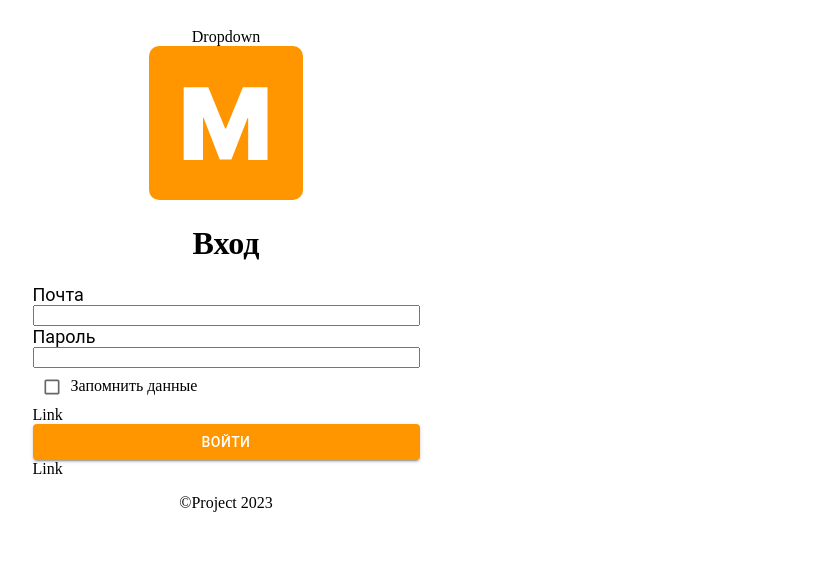
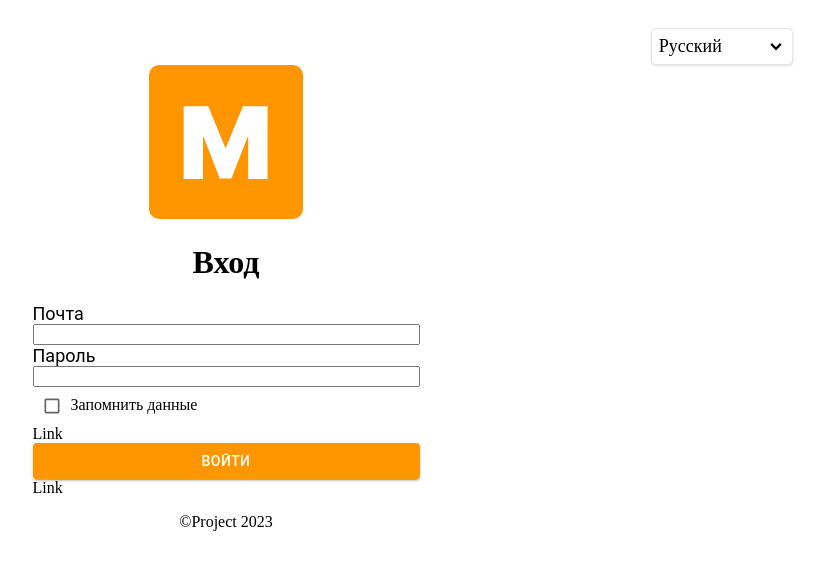
Before and after one commit to ChristmasWoe/Vcourse, a React app: page / in a window 1280 px wide. Shown: the top 570 px of the page, without its empty margins (414-1238 px from the left). Built offline with nearby package versions, Linux system fonts and the light colour scheme.

Commit message:
1.6 Dropdown added

```diff
--- a/package.json
+++ b/package.json
@@ -55,6 +55,7 @@
     "@mui/material": "^5.14.16",
     "classnames": "^2.3.2",
     "react": "^17.0.0",
-    "react-dom": "^17.0.0"
+    "react-dom": "^17.0.0",
+    "react-icons": "^4.12.0"
   }
 }
--- a/src/features/SelectLanguage/SelectLanguage.js
+++ b/src/features/SelectLanguage/SelectLanguage.js
@@ -3,13 +3,34 @@ import Dropdown from '~/shared/Dropdown/Dropdown';
 import { useState } from 'react';
 
 const SelectLanguage = () => {
-  const [selectedLanguage, setSelectedLanguage] = useState('Русский');
-  const languages = ['Русский', 'Английский'];
+  const [selectedLanguage, setSelectedLanguage] = useState({
+    label: 'Русский',
+    value: 'русский',
+  });
+
+  const handleSelect = (option) => {
+    setSelectedLanguage(option);
+  };
+
+  const options = [
+    {
+      label: 'Русский',
+      value: 'русский',
+    },
+    {
+      label: 'English',
+      value: 'english',
+    },
+    {
+      label: 'Deutch',
+      value: 'deutch',
+    },
+  ];
   return (
     <Dropdown
-      content={languages}
+      options={options}
       value={selectedLanguage}
-      setValue={setSelectedLanguage}
+      onChange={handleSelect}
     />
   );
 };
--- /dev/null
+++ b/src/shared/Dropdown/Dropdown.css
@@ -0,0 +1,54 @@
+.dropdown-option:hover {
+  background-color: rgb(14 165 233);
+}
+.dropdown-option {
+  border-radius: 0.25rem;
+  cursor: pointer;
+  padding: 1px;
+}
+.dropdown {
+  width: 126px;
+  height: 37px;
+  position: relative;
+  margin-right: 5%;
+  margin-left: auto;
+}
+
+.dropdown-selected {
+  display: flex;
+  justify-content: space-between;
+  align-items: center;
+  cursor: pointer;
+  border-width: 1px;
+  border-radius: 5px;
+  padding: 7px;
+  box-shadow: 0 1px 3px 0 rgb(0 0 0 / 0.1), 0 1px 2px -1px rgb(0 0 0 / 0.1);
+  background-color: white;
+  width: 100%;
+
+  border-color: black;
+
+  font-weight: 400;
+  font-size: 18px;
+  line-height: 21px;
+  border: 1px solid rgba(232, 229, 229, 1);
+}
+
+.dropdown-rendered-options {
+  display: flex;
+  flex-direction: column;
+  gap: 5px;
+  border-width: 1px;
+  border-radius: 0.25rem;
+  padding: 7px;
+  box-shadow: 0 1px 3px 0 rgb(0 0 0 / 0.1), 0 1px 2px -1px rgb(0 0 0 / 0.1);
+  background-color: white;
+  width: 100%;
+  position: absolute;
+  top: 100%;
+
+  font-weight: 400;
+  font-size: 18px;
+  line-height: 21px;
+  border: 1px solid rgba(232, 229, 229, 1);
+}
--- a/src/shared/Dropdown/Dropdown.js
+++ b/src/shared/Dropdown/Dropdown.js
@@ -1,5 +1,61 @@
-const Dropdown = () => {
-  return <div>Dropdown</div>;
+import { useState, useEffect, useRef } from 'react';
+import { GoChevronDown } from 'react-icons/go';
+
+import './Dropdown.css';
+
+const Dropdown = ({ options, value, onChange }) => {
+  const [isOpen, setIsOpen] = useState(false);
+  const divEl = useRef();
+
+  useEffect(() => {
+    const handler = (event) => {
+      if (!divEl.current) {
+        return;
+      }
+
+      if (!divEl.current.contains(event.target)) {
+        setIsOpen(false);
+      }
+    };
+
+    document.addEventListener('click', handler, true);
+    return () => {
+      document.removeEventListener('click', handler);
+    };
+  }, []);
+
+  const handleClick = () => {
+    setIsOpen(!isOpen);
+  };
+
+  const handleOptionClick = (option) => {
+    setIsOpen(false);
+    onChange(option);
+  };
+
+  const renderedOptions = options.map((option) => {
+    return (
+      <div
+        className="dropdown-option"
+        onClick={() => handleOptionClick(option)}
+        key={option.value}
+      >
+        {option.label}
+      </div>
+    );
+  });
+
+  return (
+    <div className="dropdown" ref={divEl}>
+      <div className="dropdown-selected" onClick={handleClick}>
+        {value.label}
+        <GoChevronDown />
+      </div>
+      {isOpen && (
+        <div className="dropdown-rendered-options">{renderedOptions}</div>
+      )}
+    </div>
+  );
 };
 
 export default Dropdown;
```
Also changed, not shown: 1 other file (tests, documents, lock files or other folders).
